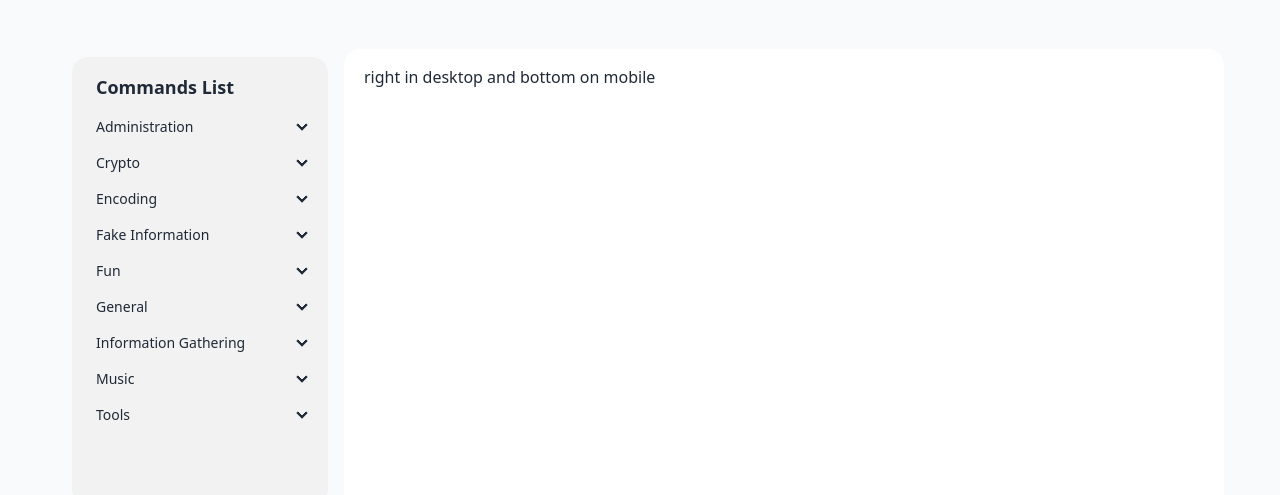
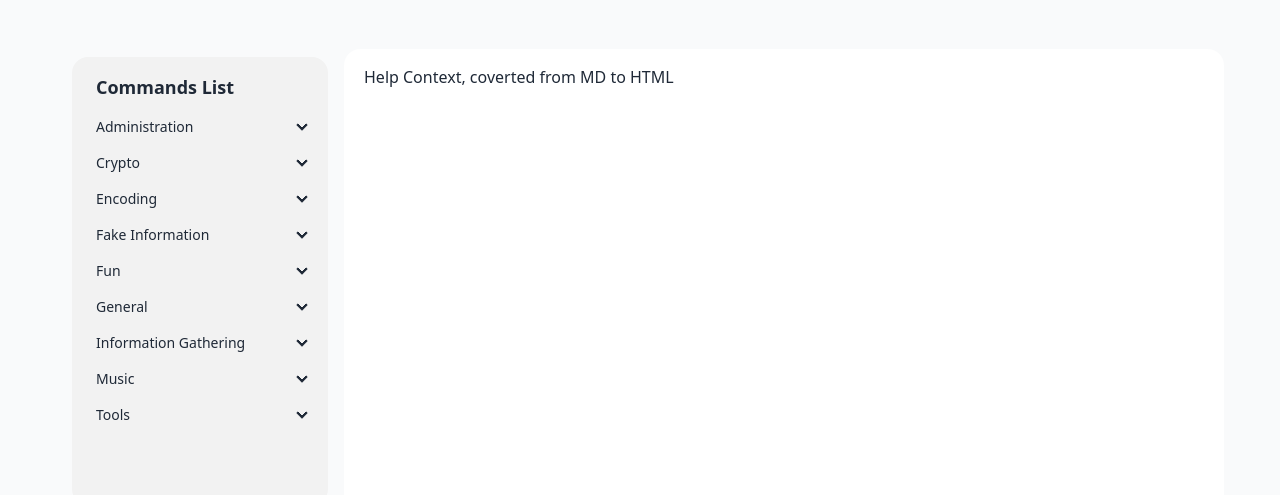
Before and after one commit to hirusha-adi/Near-Web, a React (Vite) app: page /help in a window 1280 px wide. Shown: the part 305-800 px from the top of the page. Built offline with nearby package versions, Linux system fonts and the light colour scheme; what pocketbase would draw is missing.

Commit message:
change sample help text for now

```diff
--- a/src/pages/Help/components/CommandsHelp.jsx
+++ b/src/pages/Help/components/CommandsHelp.jsx
@@ -120,7 +120,7 @@ const CommandsHelp = () => {
 
         {/* Right (Desktop) / Bottom (Mobile) */}
         <div className="bg-base-100 p-4 rounded-box flex-1 px-5">
-          right in desktop and bottom on mobile
+          Help Context, coverted from MD to HTML
         </div>
       </div>
     </>
```
